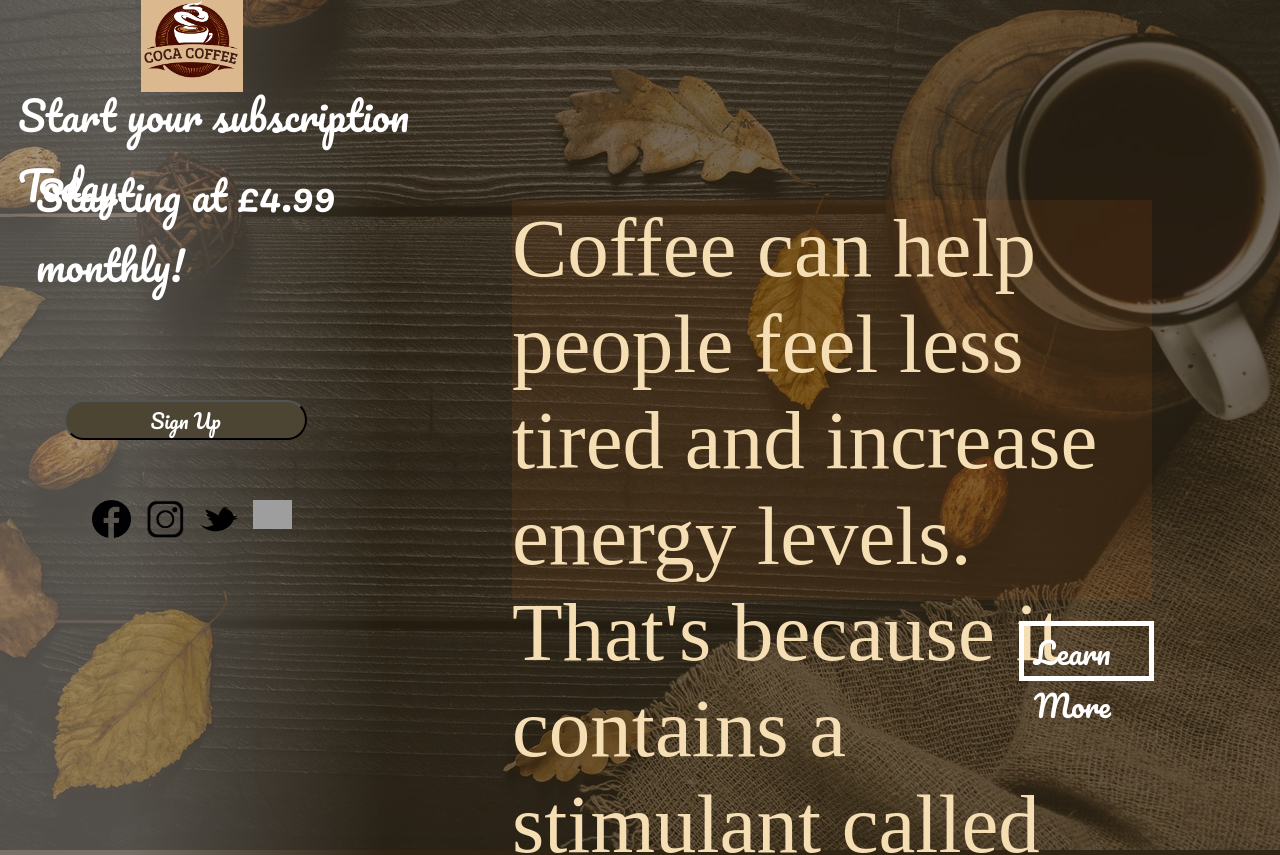
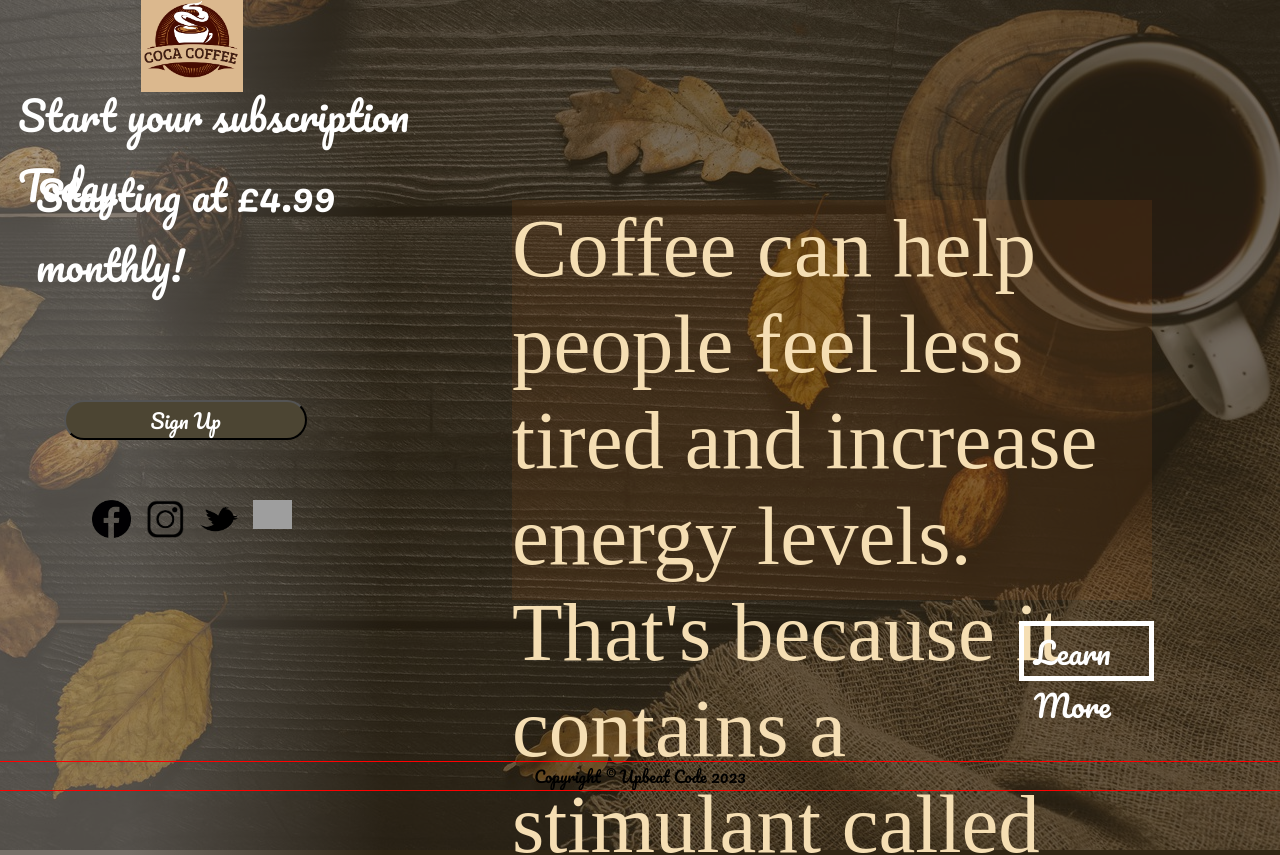
Before and after one commit to MohammedUsman-hub/coffee-subscription-landing-page, a React (Create React App) app in the folder coffee-sub/: page / in a window 1280 px wide. Shown: the top 855 px of the page. Built offline with nearby package versions, Linux system fonts and the light colour scheme; grey boxes are pictures that could not be loaded; a web font is replaced by a local one.

Commit message:
fixing footer

```diff
--- a/coffee-sub/src/App.js
+++ b/coffee-sub/src/App.js
@@ -6,6 +6,7 @@ import Text from './components/txt';
 import TextBox from './components/txtbox';
 import LearnMore from './components/learnmore';
 import SocialMediaLogo from './components/SmLogo';
+import Footer from './components/footer';
 
 export default class App extends Component{
     render(){
@@ -18,6 +19,7 @@ export default class App extends Component{
                 <TextBox/>
                 <LearnMore/>
                 <SocialMediaLogo/>
+                <Footer/>
             </div>
         );
     }
--- a/coffee-sub/src/components/footer.jsx
+++ b/coffee-sub/src/components/footer.jsx
@@ -1,5 +1,5 @@
-import React, { Component } from 'react'
-import '..index.css/'
+import React, { Component } from 'react'    ;
+import '../index.css';
 
 const Footer = () => {
     const year = new Date().getFullYear();
--- a/coffee-sub/src/index.css
+++ b/coffee-sub/src/index.css
@@ -222,3 +222,15 @@ html, body{
   transform: scale(0.8);
   cursor: pointer;
 }
+
+footer {
+  position: absolute;
+  background-color: linear-gradient(to right, rgb(117, 111, 103) 10%, rgb(48, 37, 19) 30%);
+  bottom: 0;
+  left: 0;
+  right: 0;
+  outline: 1px solid red;
+  bottom: 10px;
+  text-align: center;
+
+}
```
